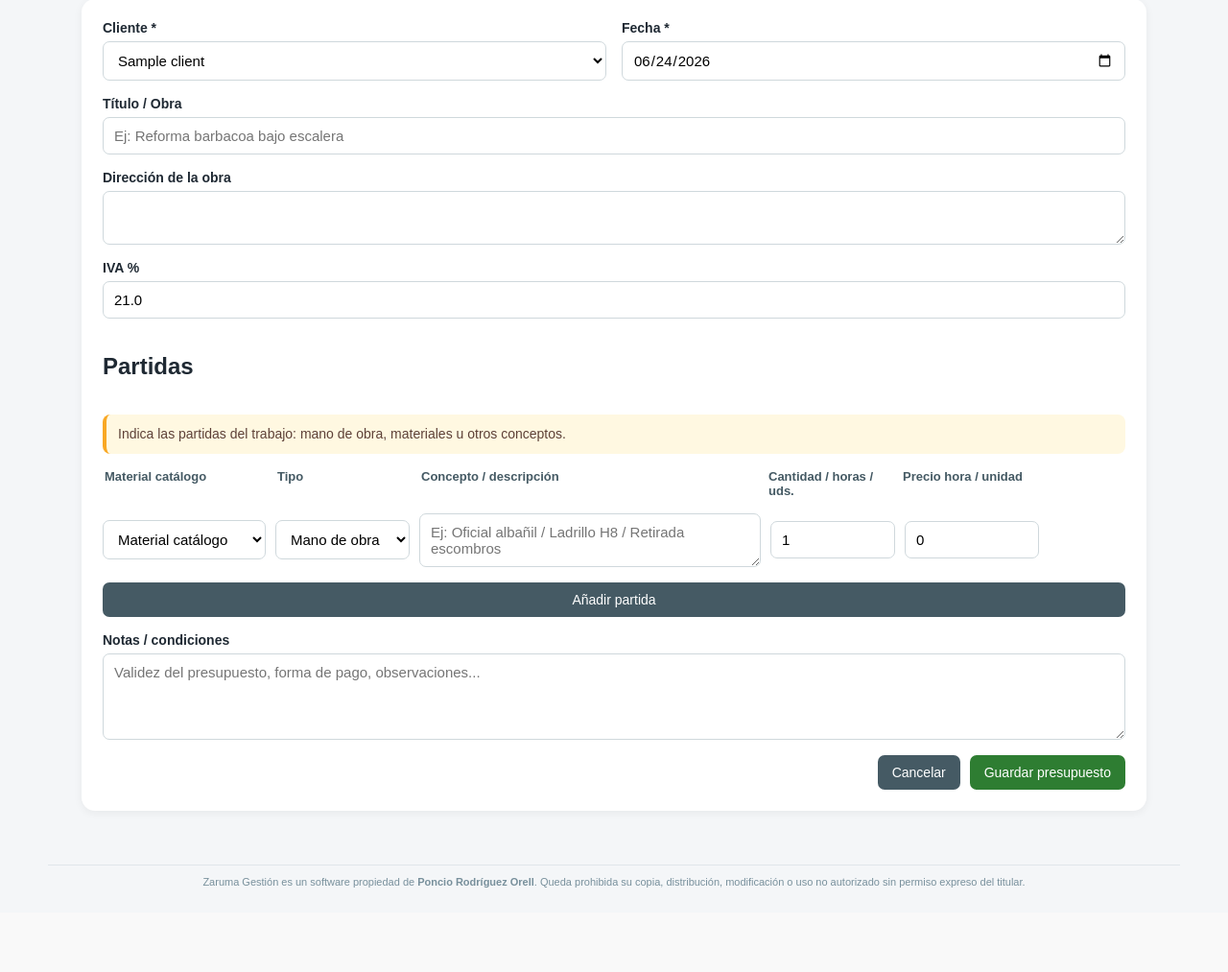
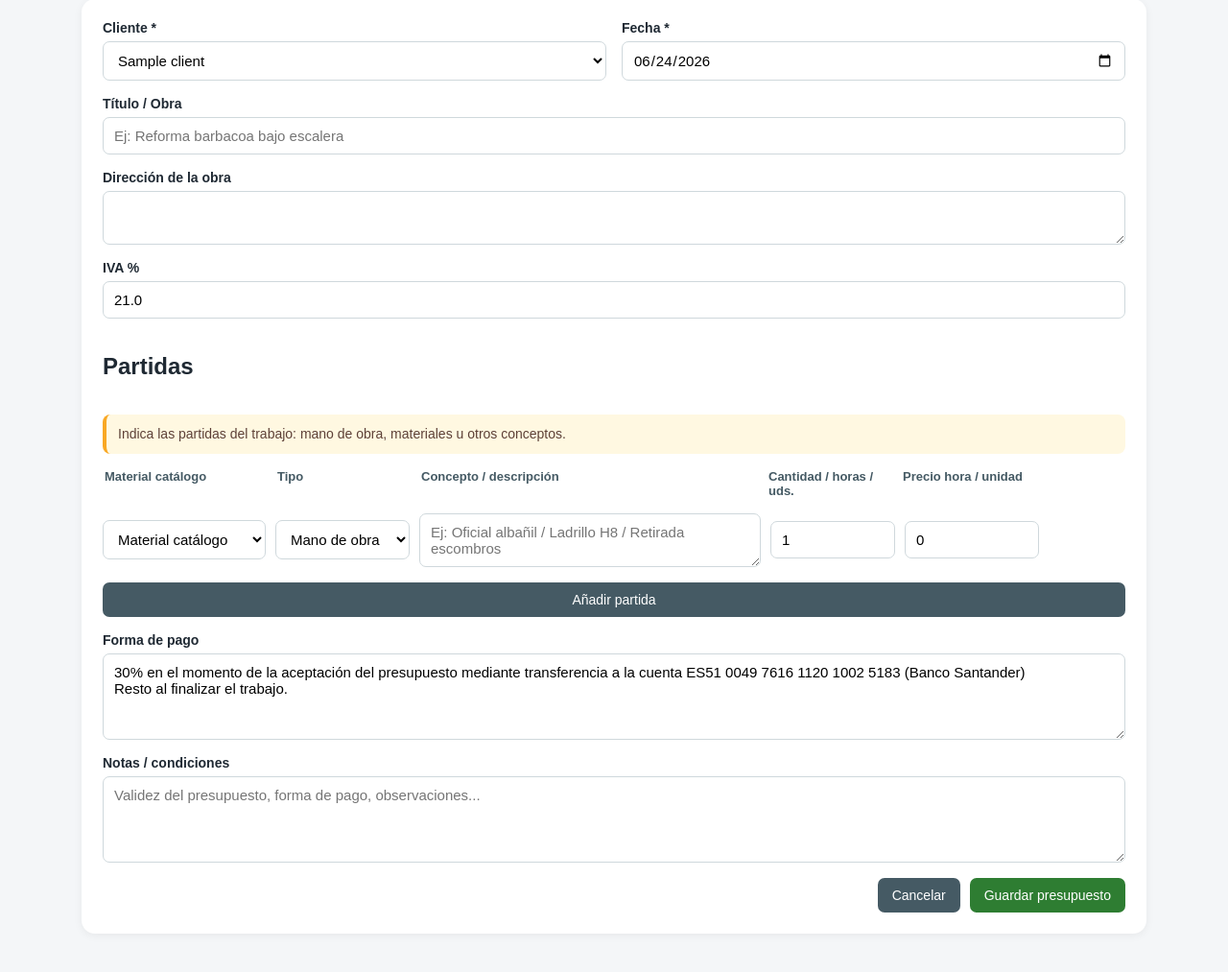
Before and after one commit to ponciorodriguez/zaruma-gestion, a FastAPI app: page /new-estimate in a window 1280 px wide. Shown: the part 182-1195 px from the top of the page at 96% size. Before the commit the page ends 1107 px from the top, so only its background shows below. Run offline with FastAPI, Linux system fonts and the light colour scheme; tables that the repository leaves empty hold one stand-in row (values such as "Sample post").

Commit message:
add payment terms to estimates and invoice documents

```diff
--- a/app/models.py
+++ b/app/models.py
@@ -40,6 +40,7 @@ class Estimate(Base):
     status = Column(String(50), default="borrador")
 
     notes = Column(Text, nullable=True)
+    payment_terms = Column(Text, nullable=True)
 
     subtotal_labor = Column(Float, default=0)
     subtotal_materials = Column(Float, default=0)
--- a/app/pdf_generator.py
+++ b/app/pdf_generator.py
@@ -197,6 +197,7 @@ def _lines_table(lines, styles):
         line_type = {
             "mano_obra": "Mano de obra",
             "material": "Material",
+            "partida": "Partida",
             "otros": "Otros",
         }.get(line.line_type, line.line_type)
 
@@ -357,7 +358,7 @@ def _build_document_pdf(document, output_path, title, title_label):
         )
 
     payment_terms = getattr(document, "payment_terms", None)
-    if title in ("FACTURA", "FACTURA RECTIFICATIVA") and payment_terms:
+    if title in ("PRESUPUESTO", "FACTURA", "FACTURA RECTIFICATIVA") and payment_terms:
         story.append(Spacer(1, 6 * mm))
         story.append(Paragraph("<b>Forma de pago</b>", styles["Heading3"]))
         story.append(
--- a/app/routes/estimates.py
+++ b/app/routes/estimates.py
@@ -14,6 +14,10 @@ from app.utils import calculate_totals, generate_estimate_number, generate_invoi
 router = APIRouter()
 templates = Jinja2Templates(directory="templates")
 templates.env.filters["money"] = money
+
+
+DEFAULT_PAYMENT_TERMS = """30% en el momento de la aceptación del presupuesto mediante transferencia a la cuenta ES51 0049 7616 1120 1002 5183 (Banco Santander)
+Resto al finalizar el trabajo."""
 
 
 @router.get("/estimates", response_class=HTMLResponse)
@@ -46,6 +50,7 @@ def new_estimate_page(request: Request, db: Session = Depends(get_db)):
             "next_number": next_number,
             "today": date.today(),
             "default_vat_rate": DEFAULT_VAT_RATE,
+            "default_payment_terms": DEFAULT_PAYMENT_TERMS,
         },
     )
 
@@ -57,6 +62,7 @@ def create_estimate(
     title: str = Form(""),
     work_address: str = Form(""),
     notes: str = Form(""),
+    payment_terms: str = Form(DEFAULT_PAYMENT_TERMS),
     vat_rate: float = Form(DEFAULT_VAT_RATE),
     line_type: list[str] = Form([]),
     description: list[str] = Form([]),
@@ -74,6 +80,7 @@ def create_estimate(
         title=title,
         work_address=work_address,
         notes=notes,
+        payment_terms=payment_terms,
         status="borrador",
         subtotal_labor=totals["subtotal_labor"],
         subtotal_materials=totals["subtotal_materials"],
@@ -148,6 +155,7 @@ def update_estimate(
     title: str = Form(""),
     work_address: str = Form(""),
     notes: str = Form(""),
+    payment_terms: str = Form(DEFAULT_PAYMENT_TERMS),
     vat_rate: float = Form(DEFAULT_VAT_RATE),
     line_type: list[str] = Form([]),
     description: list[str] = Form([]),
@@ -168,6 +176,7 @@ def update_estimate(
     estimate.title = title
     estimate.work_address = work_address
     estimate.notes = notes
+    estimate.payment_terms = payment_terms
     estimate.subtotal_labor = totals["subtotal_labor"]
     estimate.subtotal_materials = totals["subtotal_materials"]
     estimate.subtotal_others = totals["subtotal_others"]
@@ -222,6 +231,7 @@ def convert_estimate_to_invoice_route(
         title=estimate.title,
         work_address=estimate.work_address,
         notes=estimate.notes,
+        payment_terms=getattr(estimate, "payment_terms", None),
         status="pendiente",
         subtotal_labor=estimate.subtotal_labor,
         subtotal_materials=estimate.subtotal_materials,
--- a/templates/new_estimate.html
+++ b/templates/new_estimate.html
@@ -71,7 +71,8 @@
             <select name="line_type">
                 <option value="mano_obra">Mano de obra</option>
                 <option value="material">Material</option>
-                <option value="otros">Otros / concepto</option>
+                <option value="partida">Partida</option>
+            <option value="otros">Otros / concepto</option>
             </select>
 
             <textarea name="description" rows="2" placeholder="Ej: Oficial albañil / Ladrillo H8 / Retirada escombros"></textarea>
@@ -85,6 +86,11 @@
     </div>
 
     <button class="btn" type="button" onclick="addLine()">Añadir partida</button>
+
+    <label>
+        Forma de pago
+        <textarea name="payment_terms" rows="4">{{ default_payment_terms }}</textarea>
+    </label>
 
     <label>
         Notas / condiciones
@@ -107,6 +113,7 @@ function addLine() {
         <select name="line_type">
             <option value="mano_obra">Mano de obra</option>
             <option value="material">Material</option>
+            <option value="partida">Partida</option>
             <option value="otros">Otros / concepto</option>
         </select>
 
--- a/templates/view_estimate.html
+++ b/templates/view_estimate.html
@@ -91,6 +91,11 @@
         <div class="total-final"><span>Total:</span> <strong>{{ estimate.total_amount | money }}</strong></div>
     </div>
 
+    <h2>Forma de pago</h2>
+    <div class="notes-box payment-terms-box">
+        {{ (estimate.payment_terms or "30% en el momento de la aceptación del presupuesto mediante transferencia a la cuenta ES51 0049 7616 1120 1002 5183 (Banco Santander)\nResto al finalizar el trabajo.") | replace("\n", "<br>") | safe }}
+    </div>
+
     {% if estimate.notes %}
     <h2>Notas</h2>
     <div class="notes-box">
```
Also changed, not shown: templates/edit_estimate.html (+7 -0 lines).
